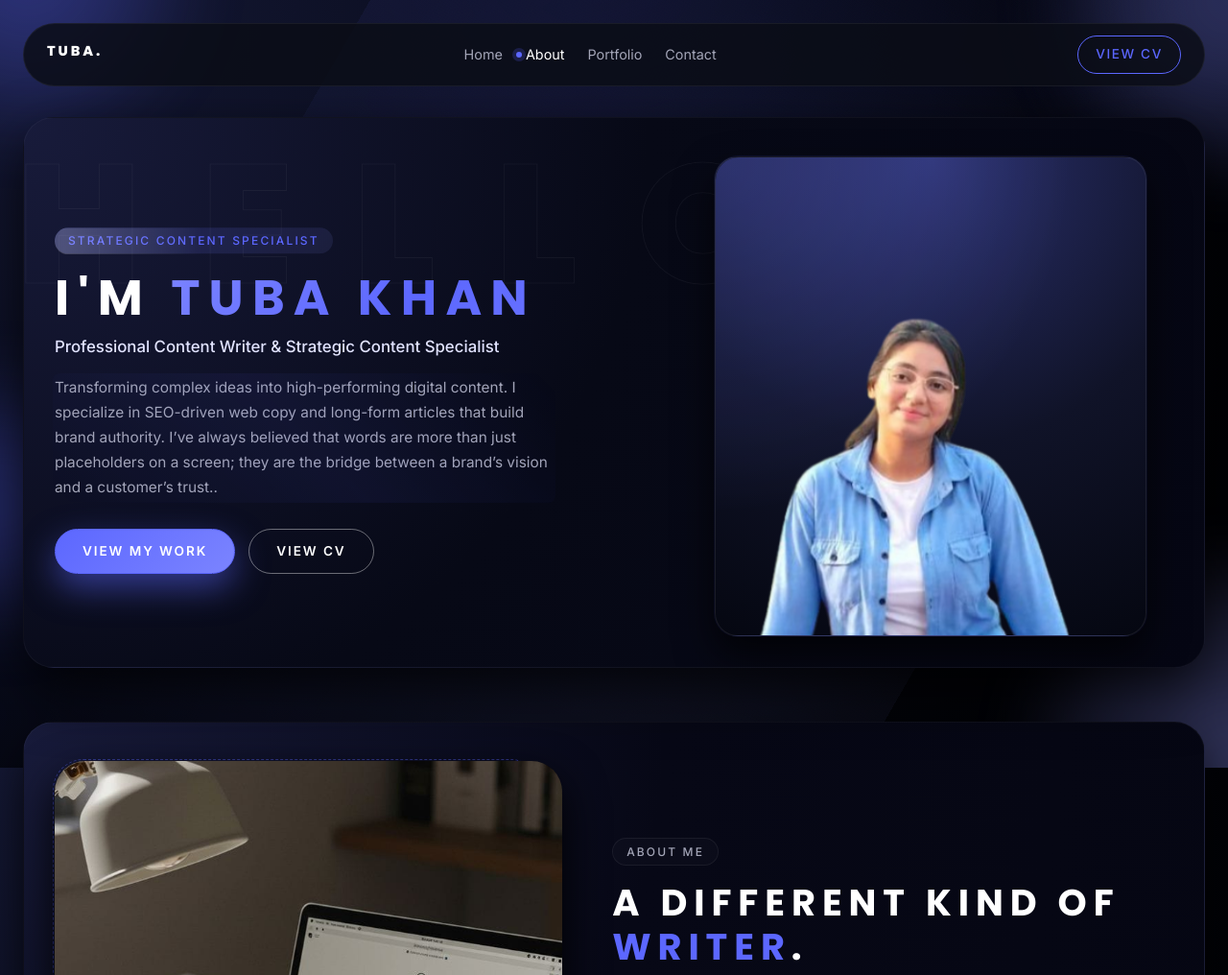
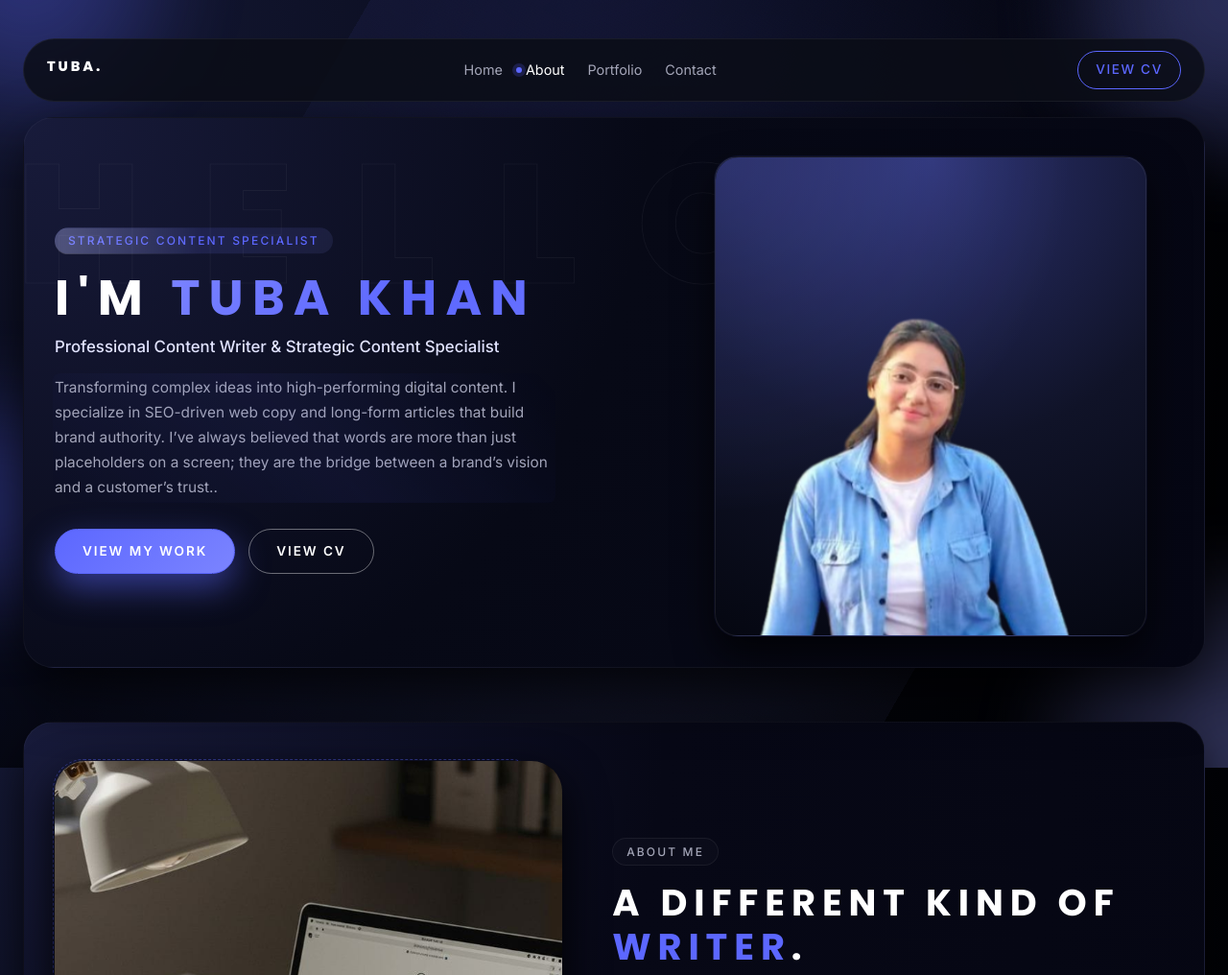
Before and after one commit to hannan7866/tubapp, a website: page index.html in a window 1280 px wide. Shown: the top 1016 px of the page at 96% size. Drawn offline with Linux system fonts and the light colour scheme.

Commit message:
Change nav position from sticky to relative

```diff
--- a/styles.css
+++ b/styles.css
@@ -219,7 +219,7 @@ body {
 /* NAVIGATION */
 
 .nav {
-  position: sticky;
+  position: relative;
   top: 16px;
   z-index: 20;
   transition: transform var(--transition-smooth);
```
